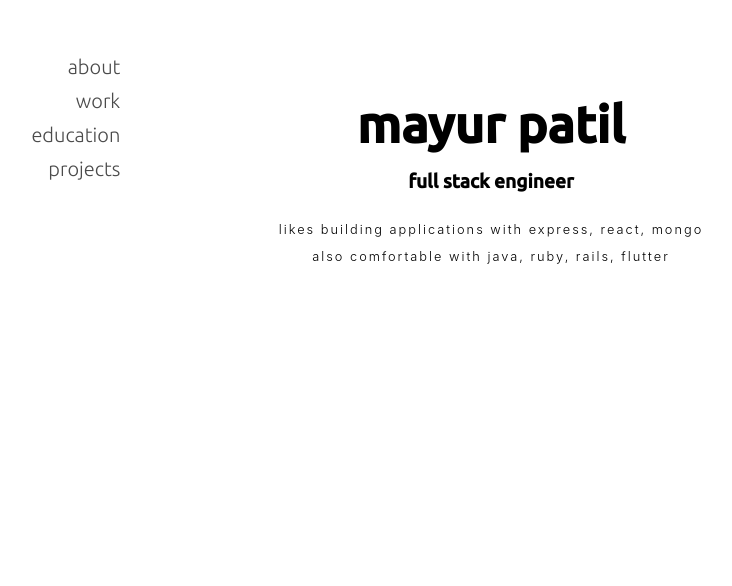
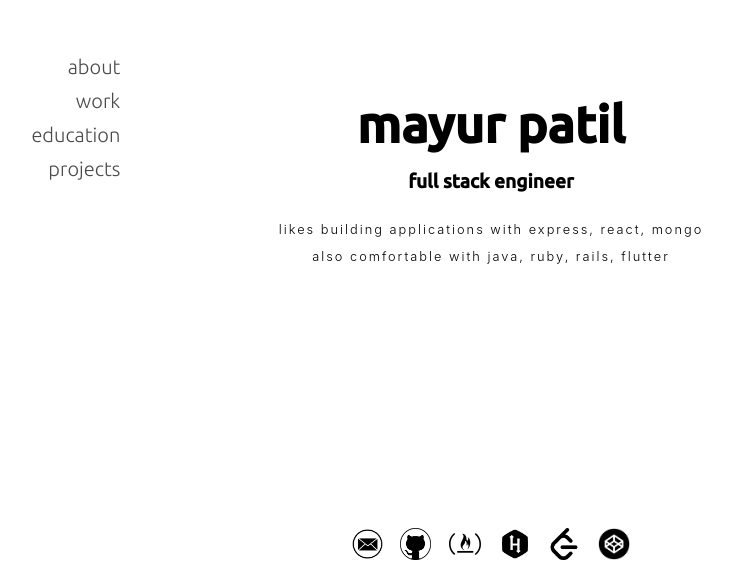
Before and after one commit to pmayur/portfolio, a React (Create React App) app: page / in a window 1280 px wide. Shown: the part 214-800 px from the top of the page, without its empty margins (149-881 px from the left). Built offline with nearby package versions, Linux system fonts and the light colour scheme.

Commit message:
add: links component to the view

```diff
--- a/src/App.css
+++ b/src/App.css
@@ -5,6 +5,16 @@
     grid-template-columns: 3fr 8fr 3fr;
 }
 
+#social-links {
+    height: 10%;
+    width: 100%;
+    position: fixed;
+    bottom: 0;
+    display: flex;
+    justify-content: center;
+    align-items: center;
+}
+
 @media only screen and (max-width: 768px) {
     .App {
         display: block;
--- a/src/App.jsx
+++ b/src/App.jsx
@@ -3,8 +3,9 @@ import Me           from "./components/me/Me"
 import Work         from "./components/work/Work"
 import Education    from "./components/education/Education"
 import Projects     from "./components/projects/Projects"
+import Links        from "./components/links/Links"
 
-import { MemoryRouter as Router, Switch, Route } from "react-router-dom";
+import { MemoryRouter as Router, Switch, Route, Link } from "react-router-dom";
 
 import "./App.css";
 
@@ -21,7 +22,7 @@ function App() {
                     />
                     <Route
                         path="/work"
-                        component={() => <Work/>}
+                        component={() => <Work />}
                     />
                     <Route
                         path="/education"
@@ -35,6 +36,9 @@ function App() {
 
                 <div></div>
             </div>
+            <div id="social-links">
+                <Links />
+            </div>
         </Router>
     );
 }
```
